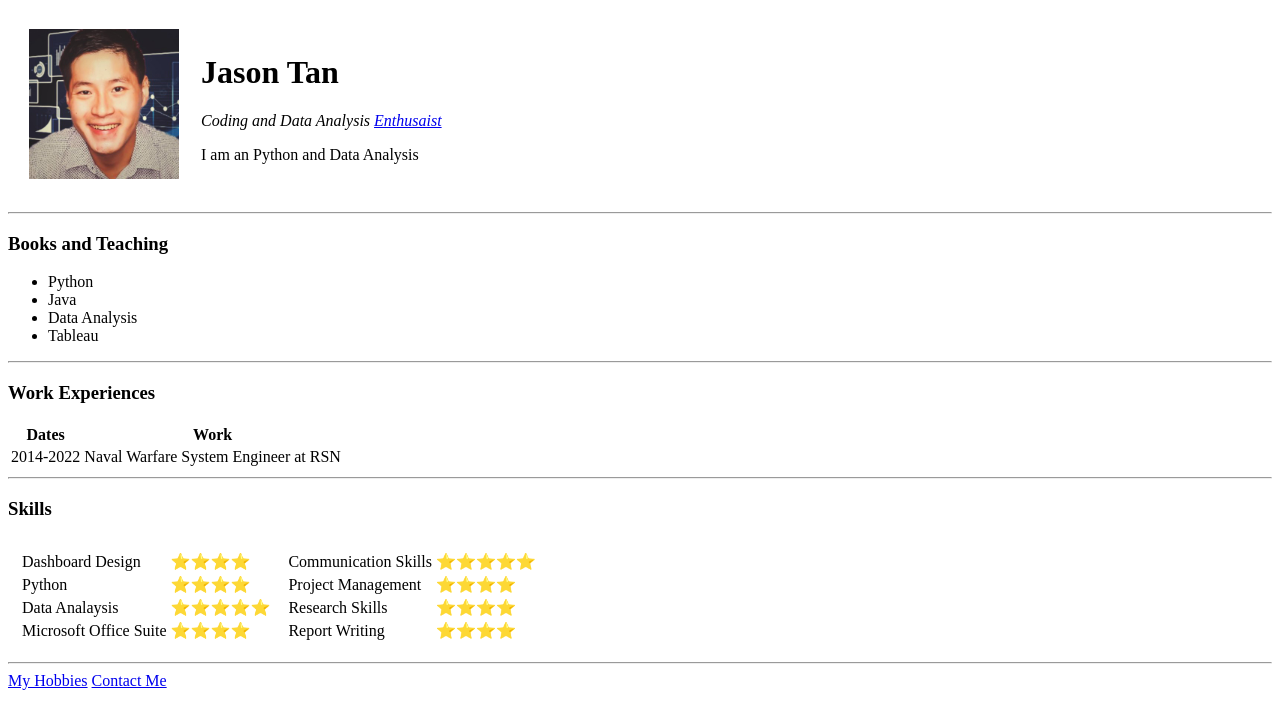
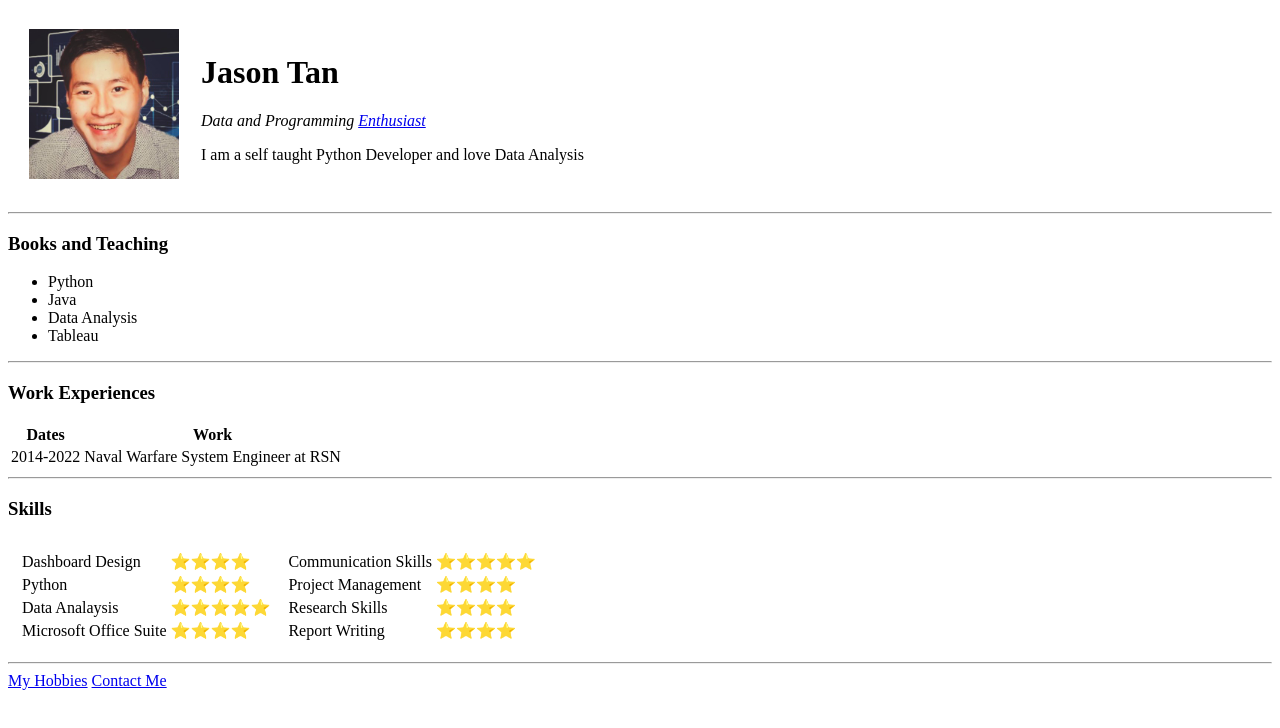
Before and after one commit to jasontan89/CV2022, a plain HTML site: page index.html in a window 1280 px wide. Drawn offline with Linux system fonts and the light colour scheme.

Commit message:
Update index.html
update intro

```diff
--- a/index.html
+++ b/index.html
@@ -8,8 +8,8 @@
     <table cellspacing="20">
         <td><img src="jason.jpg" width="150" height="150" alt="Jason Picture"></td>
         <td><h1>Jason Tan</h1>
-    <p><em>Coding and Data Analysis <a href="https://www.linkedin.com/in/tansooneejason/">Enthusaist</a></em> </p>
-    <p>I am an Python and Data Analysis</p> <!--Bio of self --></td>
+    <p><em>Data and Programming <a href="https://www.linkedin.com/in/tansooneejason/">Enthusiast</a></em> </p>
+    <p>I am a self taught Python Developer and love Data Analysis</p> <!--Bio of self --></td>
     </table>
 
     <hr>
```
